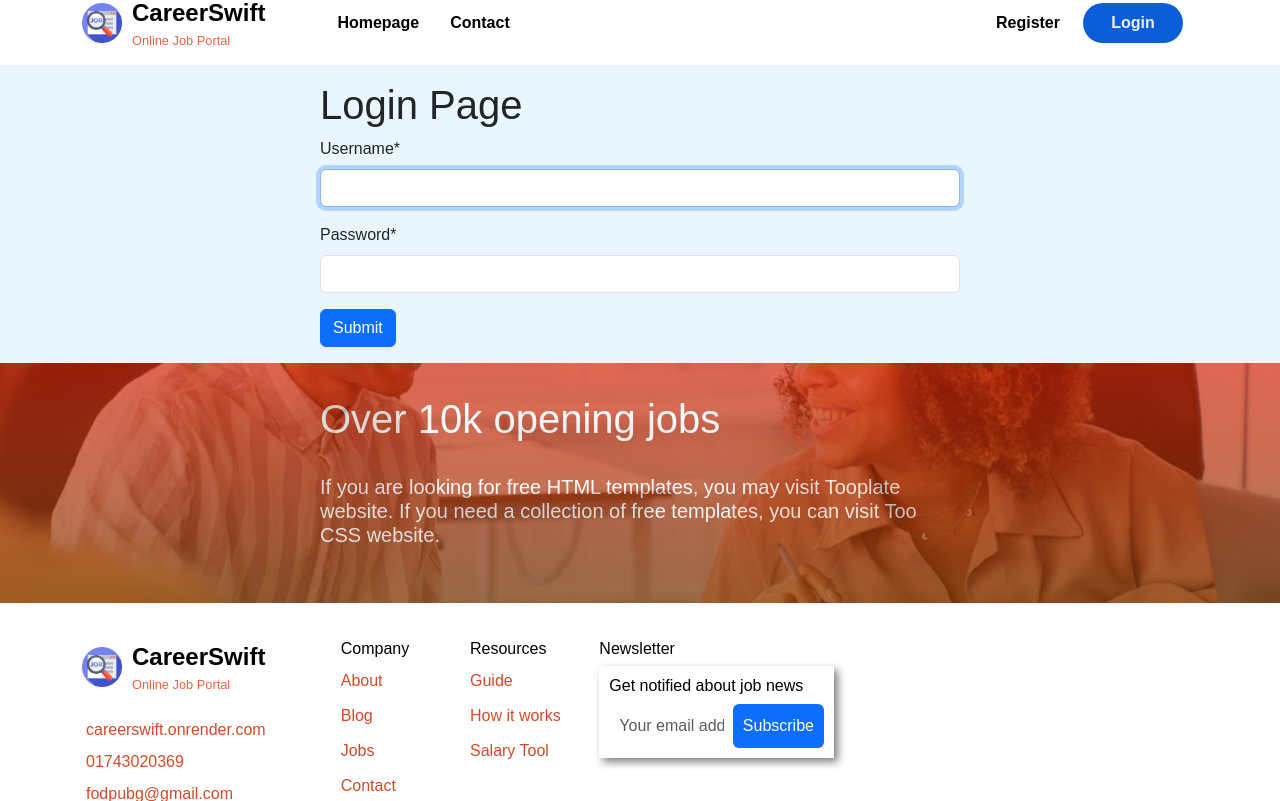
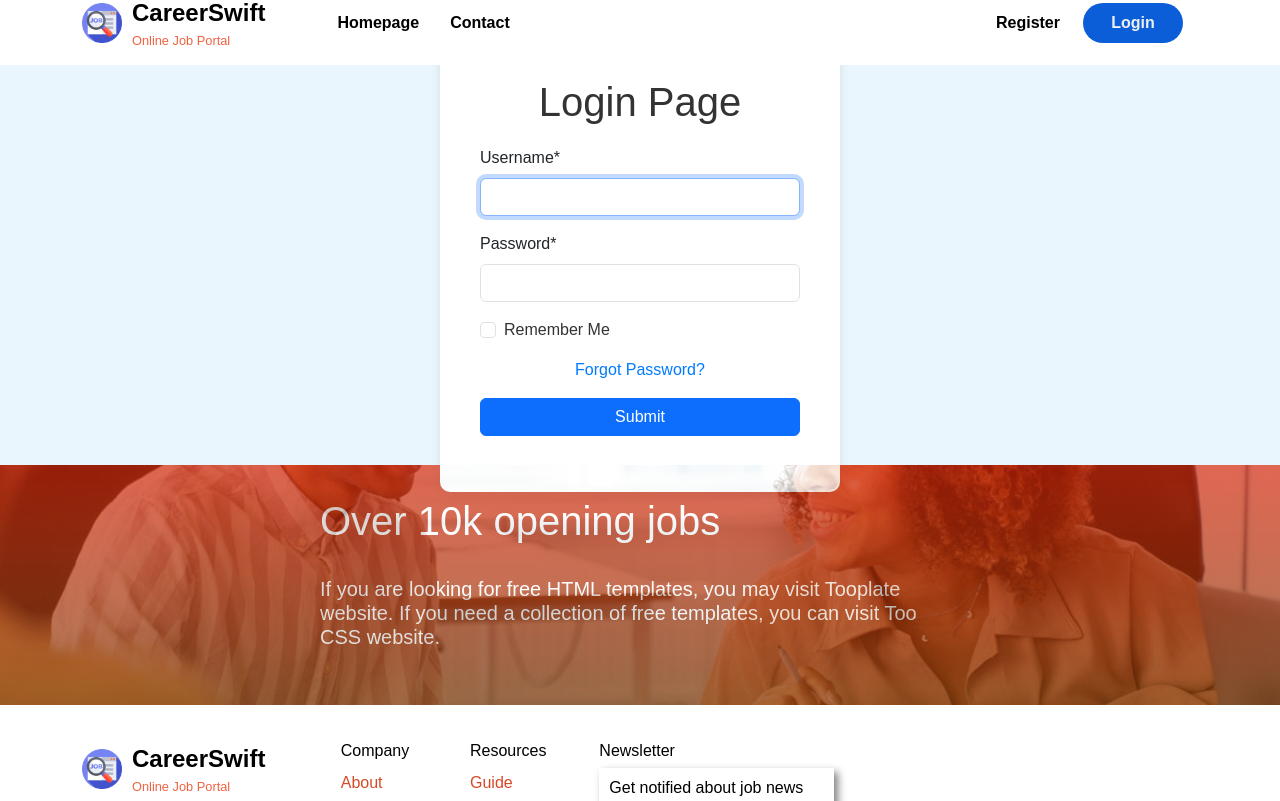
Before and after one commit to Sayed1-11/CareerSwift, a Django app: page /login/ in a window 1280 px wide. Shown: the part 20-821 px from the top of the page. Run offline with Django 4.2, Linux system fonts and the light colour scheme; some libraries are stand-ins or nearby versions.

Commit message:
Update login.html

```diff
--- a/account/templates/login.html
+++ b/account/templates/login.html
@@ -2,13 +2,25 @@
 {% load crispy_forms_tags %}
 {% block content %}
 
-<div style="background-color:#EAF6FD;">
-<form style="width:50%;margin:auto;" method='post'>
-    <h1 class="pt-3">Login Page</h1>
-    {% csrf_token %}
-{{form|crispy}}
+<div style="background-color:#EAF6FD; display: flex; justify-content: center; align-items: center; height: 50vh;">
+    <form style="width: 400px; background-color: #fff; padding: 40px; border-radius: 10px; box-shadow: 0px 0px 10px 0px rgba(0,0,0,0.1);" method='post'>
+        <h1 style="text-align: center; color: #333; margin-bottom: 20px;">Login Page</h1>
+        {% csrf_token %}
+        {{form|crispy}}
 
-<button class="btn btn-primary mb-3">Submit</button>
-</form>
+        <!-- Remember Me -->
+        <div class="form-check mb-3">
+            <input class="form-check-input" type="checkbox" id="remember_me">
+            <label class="form-check-label" for="remember_me" style="color: #333;">
+                Remember Me
+            </label>
+        </div>
+
+        <!-- Forgot Password Link -->
+        <p style="text-align: center;"><a href="#" style="color: #007bff; text-decoration: none;">Forgot Password?</a></p>
+
+        <button class="btn btn-primary mb-3" style="display: block; width: 100%;">Submit</button>
+    </form>
 </div>
+
 {% endblock content %}
```
